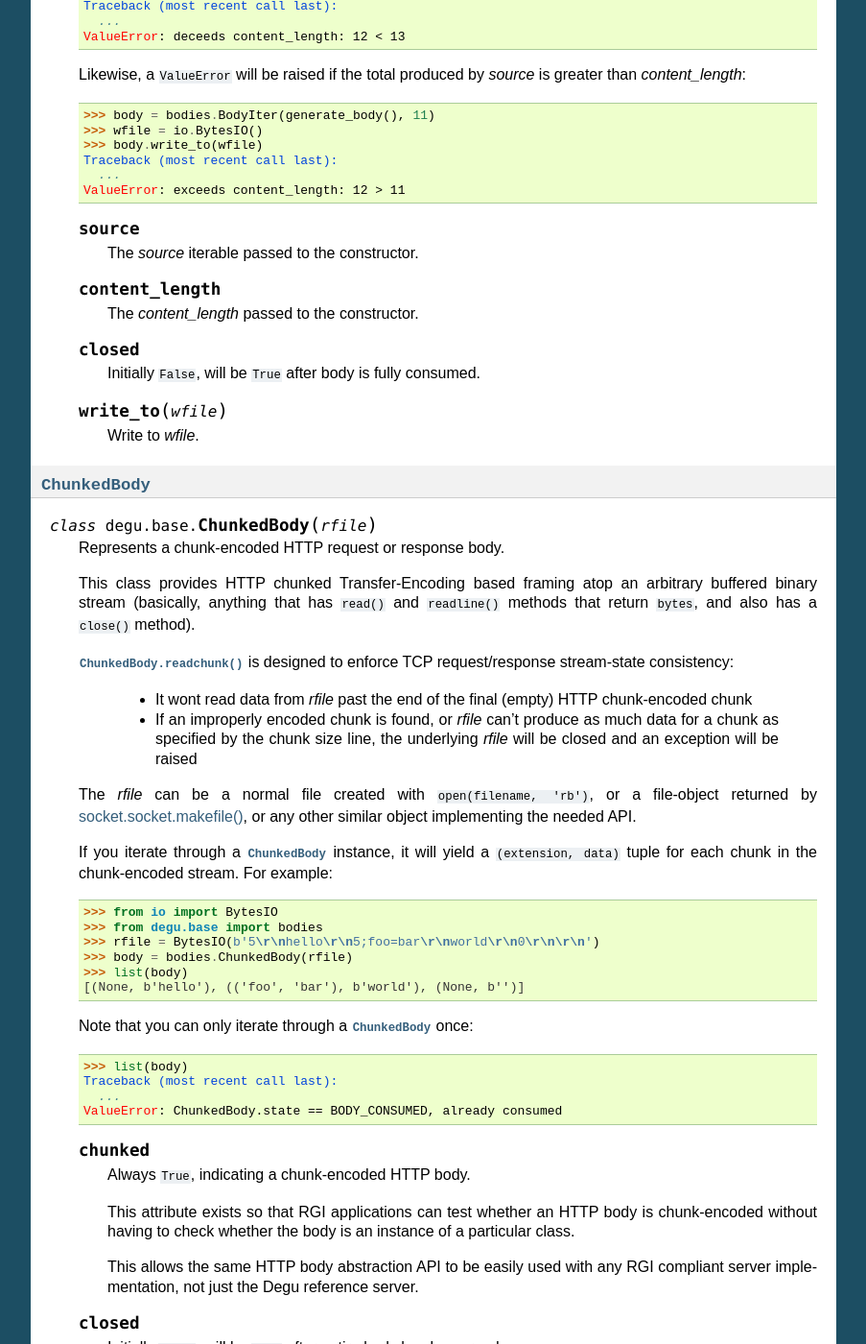
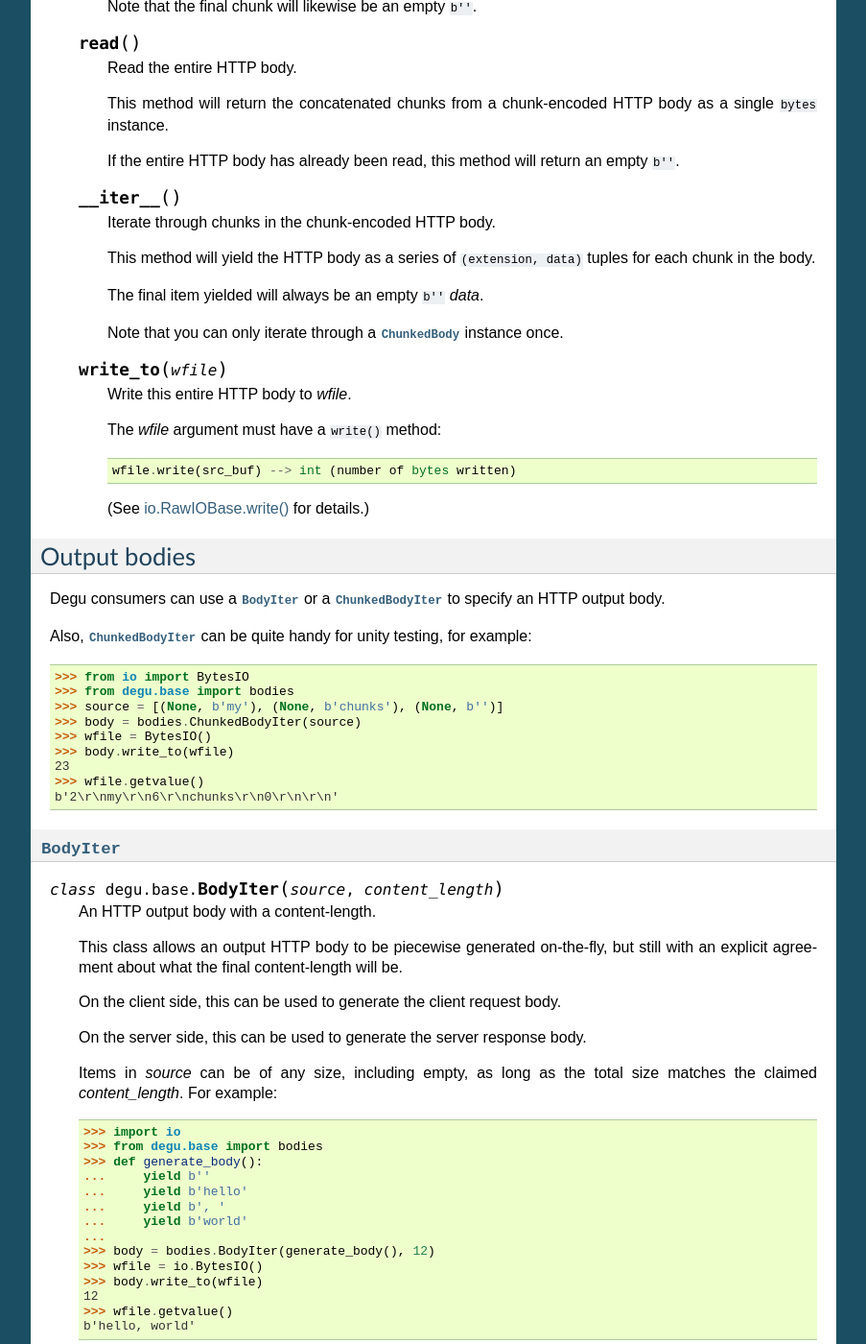
Before and after one commit to json420/degu, a Sphinx documentation site: the page built from doc/degu.base.rst, in a window 1280 px wide and 1400 px high, scrolled down 5395 px. Shown: the whole window at 96% size, without its empty margins (198-1101 px from the left). Built offline with Sphinx 7.4.7, drawn with Linux system fonts in a browser that asks for light colours; some of the changed text lies outside the part shown.

Commit message:
Got *Body*() documentation up-to-date

```diff
--- a/doc/degu.base.rst
+++ b/doc/degu.base.rst
@@ -211,30 +211,41 @@
         * :class:`ChunkedBodyIter`
 
 
+Input/output bodies
+-------------------
+
+:class:`Body` and :class:`ChunkedBody` are internally used by Degu to expose
+HTTP input bodies.
+
+Degu consumers can likewise use them to specify an HTTP output body.
+
 
 :class:`Body`
 '''''''''''''
 
-.. class:: Body(rfile, content_length, io_size=IO_SIZE)
+.. class:: Body(rfile, content_length)
 
-    Represents an HTTP request or response body with a content-length.
+    An HTTP input or output body with a content-length.
 
-    This class provides HTTP Content-Length based framing atop an arbitrary
-    buffered binary stream (basically, anything that has a ``read()`` method
-    that returns ``bytes``, and also has a ``close()`` method).
+    The *rfile* argument must have ``readinto()`` method::
 
-    :meth:`Body.read()` is designed to enforce TCP request/response stream-state
-    consistency:
+        rfile.readinto(dst_buf) --> int (number of bytes read)
 
-        * It wont allow reading of data from the underlying *rfile* beyond the
-          specified *content_length*
+    (See `io.RawIOBase.readinto()`_ for details.)
 
-        * If less data than the claimed *content_length* can be read from
-          *rfile*, it will close the underlying *rfile* and raise an exception
+    The *content_length* argument must be a non-negative ``int`` specifying the
+    expected Content-Length.
 
-    The *rfile* can be a normal file created with ``open(filename, 'rb')``, or
-    a file-object returned by `socket.socket.makefile()`_, or any other similar
-    object implementing the needed API.
+    A :class:`Body` wont read more than the specified *content_length* from
+    *rfile*, and will likewise raise a ``ValueError`` is less than the specified
+    *content_length* can be read from *rfile*.
+
+    .. attribute:: chunked
+
+        Always ``False``, indicating this body has a content-length.
+
+        This attribute allows you to determine whether an HTTP input body is
+        chunk-encoded without having to check the exact Python object type.
 
     .. attribute:: rfile
 
@@ -244,37 +255,12 @@
 
         The *content_length* passed to the constructor.
 
-    .. attribute:: io_size
-
-        Value of optional *io_size* argument passed to the constructor.
-
-        If *io_size* was not provided, it defaults to :data:`IO_SIZE` (1
-        MiB).
-
-    .. attribute:: chunked
-
-        Always ``False``, indicating a normal (non-chunk-encoded) HTTP body.
-
-        This attribute exists so that RGI applications can test whether an HTTP
-        body is chunk-encoded without having to check whether the body is an
-        instance of a particular class.
-
-        This allows the same HTTP body abstraction API to be easily used with
-        any RGI compliant server implementation, not just the Degu reference
-        server.
-
-    .. attribute:: closed
-
-        Initially ``False``, will be ``True`` after entire body has been read.
-
     .. method:: __iter__()
 
         Iterate through all the data in the HTTP body.
 
         This method will yield the entire HTTP body as a series of ``bytes``
-        instances each up to :attr:`Body.io_size` bytes in size.
-
-        Note that you can only iterate through an :class:`Body` instance once.
+        instance.
 
     .. method:: read(size=None)
 
@@ -290,9 +276,116 @@
 
         Write this entire HTTP body to *wfile*.
 
-        *wfile* must be a Python file-like object with at least
-        ``wfile.write()`` and ``wfile.flush()`` methods.
+        The *wfile* argument must have a ``write()`` method::
 
+            wfile.write(src_buf) --> int (number of bytes written)
+
+        (See `io.RawIOBase.write()`_ for details.)
+
+
+:class:`ChunkedBody`
+''''''''''''''''''''
+
+
+.. class:: ChunkedBody(rfile)
+
+    A chunk-encoded HTTP input or output body.
+
+    The *rfile* argument must have ``readline()`` and ``readinto()`` methods::
+
+        rfile.readline(size)    --> bytes (the line as Python3 bytes)
+        rfile.readinto(dst_buf) --> int   (number of bytes read)
+
+    (See `io.IOBase.readline()`_ and `io.RawIOBase.readinto()`_ for details.)
+
+    If you iterate through a :class:`ChunkedBody` instance, it will yield an
+    ``(extension, data)`` tuple for each chunk in the chunk-encoded stream.  For
+    example:
+
+    >>> from io import BytesIO
+    >>> from degu.base import bodies
+    >>> rfile = BytesIO(b'5\r\nhello\r\n5;foo=bar\r\nworld\r\n0\r\n\r\n')
+    >>> body = bodies.ChunkedBody(rfile)
+    >>> list(body)
+    [(None, b'hello'), (('foo', 'bar'), b'world'), (None, b'')]
+
+    A :class:`ChunkedBody` will read from *rfile* up till the first empty
+    chunk is encountered, after which the body is considered fully consumed.
+
+    A ``ValueError`` will be raised if any chunks are mall-formed or if at least
+    one chunk with empty data can't be read from *rfile*.
+
+    .. attribute:: chunked
+
+        Always ``True``, indicating this body is chunk-encoded HTTP.
+
+        This attribute allows you to determine whether an HTTP input body is
+        chunk-encoded without having to check the exact Python object type.
+
+    .. attribute:: rfile
+
+        The *rfile* passed to the constructor
+
+    .. method:: readchunk()
+
+        Read the next chunk from the chunk-encoded HTTP body.
+
+        If all chunks have already been read from the chunk-encoded HTTP body,
+        this method will return an empty ``b''``.
+
+        Note that the final chunk will likewise be an empty ``b''``.
+
+    .. method:: read()
+
+        Read the entire HTTP body.
+
+        This method will return the concatenated chunks from a chunk-encoded
+        HTTP body as a single ``bytes`` instance.
+
+        If the entire HTTP body has already been read, this method will return
+        an empty ``b''``.
+
+    .. method:: __iter__()
+
+        Iterate through chunks in the chunk-encoded HTTP body.
+
+        This method will yield the HTTP body as a series of
+        ``(extension, data)`` tuples for each chunk in the body.
+
+        The final item yielded will always be an empty ``b''`` *data*.
+
+        Note that you can only iterate through a :class:`ChunkedBody` instance
+        once.
+
+    .. method:: write_to(wfile)
+
+        Write this entire HTTP body to *wfile*.
+
+        The *wfile* argument must have a ``write()`` method::
+
+            wfile.write(src_buf) --> int (number of bytes written)
+
+        (See `io.RawIOBase.write()`_ for details.)
+
+
+Output bodies
+-------------
+
+Degu consumers can use a :class:`BodyIter` or a :class:`ChunkedBodyIter` to
+specify an HTTP output body.
+
+Also, :class:`ChunkedBodyIter` can be quite handy for unity testing, for
+example:
+
+>>> from io import BytesIO
+>>> from degu.base import bodies
+>>> source = [(None, b'my'), (None, b'chunks'), (None, b'')]
+>>> body = bodies.ChunkedBodyIter(source)
+>>> wfile = BytesIO()
+>>> body.write_to(wfile)
+23
+>>> wfile.getvalue()
+b'2\r\nmy\r\n6\r\nchunks\r\n0\r\n\r\n'
 
 
 :class:`BodyIter`
@@ -365,111 +458,16 @@
 
         The *content_length* passed to the constructor.
 
-    .. attribute:: closed
-
-        Initially ``False``, will be ``True`` after body is fully consumed.
-
     .. method:: write_to(wfile)
 
-        Write to *wfile*.
+        Write this entire HTTP body to *wfile*.
 
+        The *wfile* argument must have a ``write()`` method::
 
+            wfile.write(src_buf) --> int (number of bytes written)
 
-:class:`ChunkedBody`
-''''''''''''''''''''
+        (See `io.RawIOBase.write()`_ for details.)
 
-
-.. class:: ChunkedBody(rfile)
-
-    Represents a chunk-encoded HTTP request or response body.
-
-    This class provides HTTP chunked Transfer-Encoding based framing atop an
-    arbitrary buffered binary stream (basically, anything that has ``read()``
-    and ``readline()`` methods that return ``bytes``, and also has a ``close()``
-    method).
-
-    :meth:`ChunkedBody.readchunk()` is designed to enforce TCP request/response
-    stream-state consistency:
-
-        * It wont read data from *rfile* past the end of the final (empty) HTTP
-          chunk-encoded chunk
-
-        * If an improperly encoded chunk is found, or *rfile* can't produce as
-          much data for a chunk as specified by the chunk size line, the
-          underlying *rfile* will be closed and an exception will be raised
-
-    The *rfile* can be a normal file created with ``open(filename, 'rb')``, or
-    a file-object returned by `socket.socket.makefile()`_, or any other similar
-    object implementing the needed API.
-
-    If you iterate through a :class:`ChunkedBody` instance, it will yield a
-    ``(extension, data)`` tuple for each chunk in the chunk-encoded stream.  For
-    example:
-
-    >>> from io import BytesIO
-    >>> from degu.base import bodies
-    >>> rfile = BytesIO(b'5\r\nhello\r\n5;foo=bar\r\nworld\r\n0\r\n\r\n')
-    >>> body = bodies.ChunkedBody(rfile)
-    >>> list(body)
-    [(None, b'hello'), (('foo', 'bar'), b'world'), (None, b'')]
-
-    Note that you can only iterate through a :class:`ChunkedBody` once:
-
-    >>> list(body)  # doctest: -IGNORE_EXCEPTION_DETAIL
-    Traceback (most recent call last):
-      ...
-    ValueError: ChunkedBody.state == BODY_CONSUMED, already consumed
-
-    .. attribute:: chunked
-
-        Always ``True``, indicating a chunk-encoded HTTP body.
-
-        This attribute exists so that RGI applications can test whether an HTTP
-        body is chunk-encoded without having to check whether the body is an
-        instance of a particular class.
-
-        This allows the same HTTP body abstraction API to be easily used with
-        any RGI compliant server implementation, not just the Degu reference
-        server.
-
-    .. attribute:: closed
-
-        Initially ``False``, will be ``True`` after entire body has been read.
-
-    .. attribute:: rfile
-
-        The *rfile* passed to the constructor
-
-    .. method:: readchunk()
-
-        Read the next chunk from the chunk-encoded HTTP body.
-
-        If all chunks have already been read from the chunk-encoded HTTP body,
-        this method will return an empty ``b''``.
-
-        Note that the final chunk will likewise be an empty ``b''``.
-
-    .. method:: read()
-
-        Read the entire HTTP body.
-
-        This method will return the concatenated chunks from a chunk-encoded
-        HTTP body as a single ``bytes`` instance.
-
-        If the entire HTTP body has already been read, this method will return
-        an empty ``b''``.
-
-    .. method:: __iter__()
-
-        Iterate through chunks in the chunk-encoded HTTP body.
-
-        This method will yield the HTTP body as a series of
-        ``(extension, data)`` tuples for each chunk in the body.
-
-        The final item yielded will always be an empty ``b''`` *data*.
-
-        Note that you can only iterate through a :class:`ChunkedBody` instance
-        once.
 
 
 :class:`ChunkedBodyIter`
@@ -549,13 +547,16 @@
 
         The *source* iterable passed to the constructor.
 
-    .. attribute:: closed
-
-        Initially ``False``, will be ``True`` after body is fully consumed.
-
     .. method:: write_to(wfile)
 
-        Write to *wfile*.
+        Write this entire HTTP body to *wfile*.
+
+        The *wfile* argument must have a ``write()`` method::
+
+            wfile.write(src_buf) --> int (number of bytes written)
+
+        (See `io.RawIOBase.write()`_ for details.)
+
 
 
 
@@ -623,9 +624,11 @@
     For more details, see `Chunked Transfer Coding`_ in the HTTP/1.1 spec.
 
 
-
-
 .. _`Chunked Transfer Coding`: http://www.w3.org/Protocols/rfc2616/rfc2616-sec3.html#sec3.6.1
 .. _`BadStatusLine`: https://docs.python.org/3/library/http.client.html#http.client.BadStatusLine
 .. _`socket.socket.makefile()`: https://docs.python.org/3/library/socket.html#socket.socket.makefile
 .. _`C extension`: http://bazaar.launchpad.net/~dmedia/degu/trunk/view/head:/degu/_base.c
+
+.. _`io.RawIOBase.readinto()`: https://docs.python.org/3/library/io.html#io.RawIOBase.readinto
+.. _`io.RawIOBase.write()`: https://docs.python.org/3/library/io.html#io.RawIOBase.write
+.. _`io.IOBase.readline()`: https://docs.python.org/3/library/io.html#io.IOBase.readline
```
Also changed, not shown: other parts of doc/degu.base.rst (+2 -2 lines), doc/changelog.rst (+41 -0 lines).
